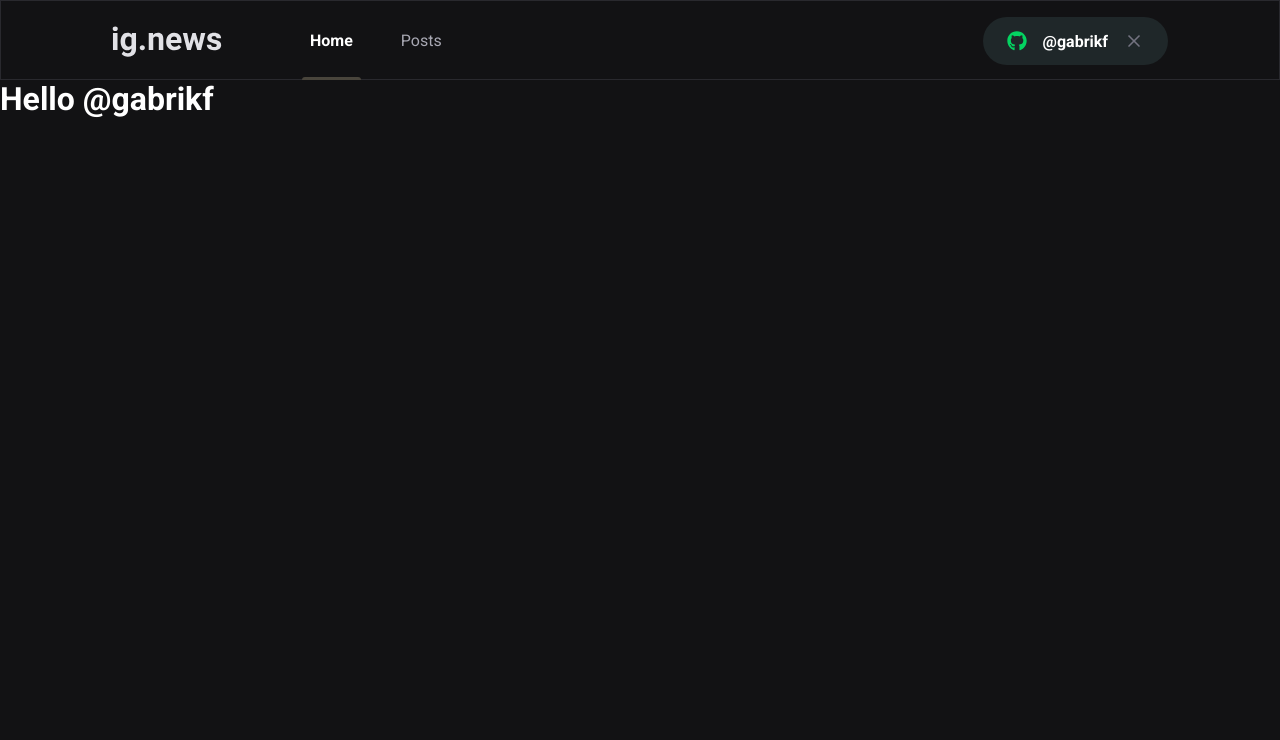
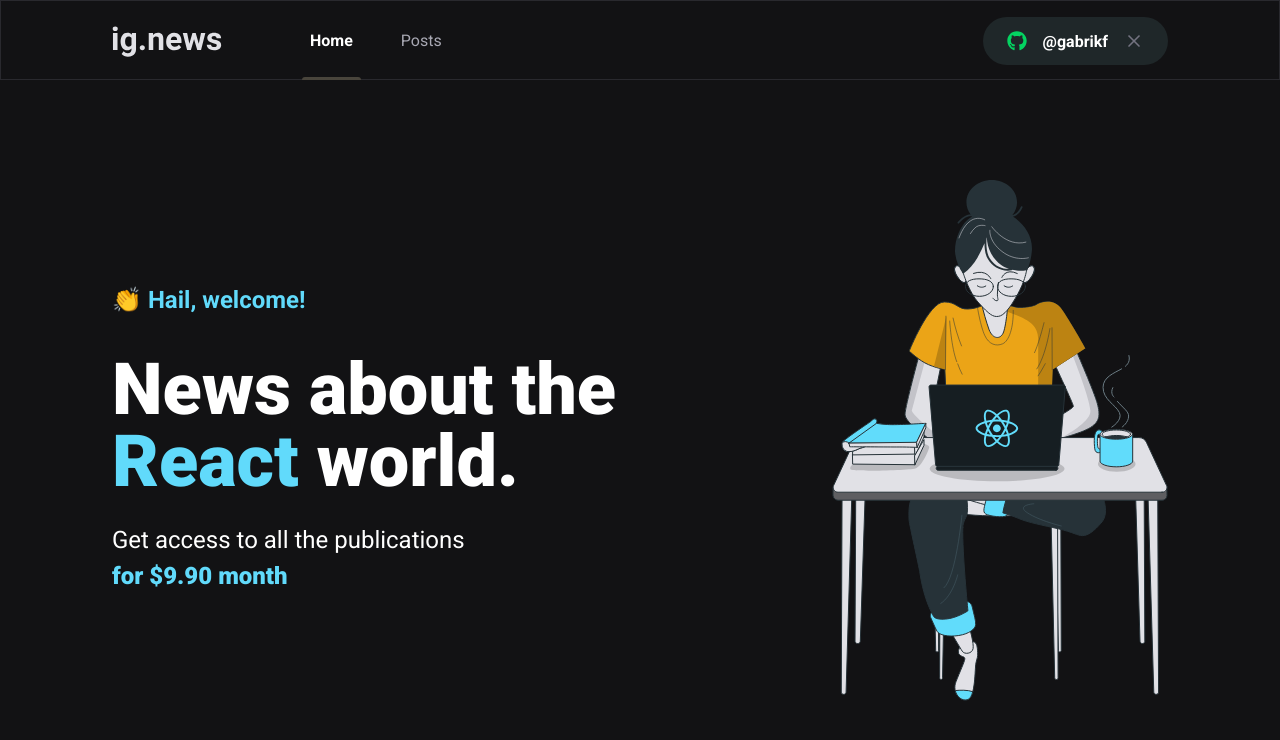
Before and after one commit to gabrikf/react-news, a Next.js app: page / in a window 1280 px wide. Shown: the top 740 px of the page. Built offline with nearby package versions, Linux system fonts and the light colour scheme.

Commit message:
creating home page

```diff
--- /dev/null
+++ b/src/pages/home.module.scss
@@ -0,0 +1,40 @@
+.contentContainer {
+    max-width: 1120px;
+    margin: 0 auto;
+    padding: 0 2rem;
+    height: calc(100vh - 5rem);
+
+    display: flex;
+    align-items: center;
+    justify-content: space-between;
+}
+
+.hero {
+    max-width: 600px;
+    // Esse span no sass que tem o > faz pegar somente o primeiro nivel de filho.
+    >span{
+        font-size: 1.5rem;
+        font-weight: bold;
+    }
+    h1 {
+        font-size: 4.5rem;
+        line-height: 4.5rem;
+        font-weight: 900;
+        margin-top: 2.5rem;
+    }
+
+    span{
+        color: var(--cyan-500)
+    }
+
+    p {
+        font-size: 1.5rem;
+        line-height: 2.25rem;
+        margin-top: 1.5rem;
+
+        span{
+            color: var(--cyan-500);
+            font-weight: 900;
+        }
+    }
+}
--- a/src/pages/index.tsx
+++ b/src/pages/index.tsx
@@ -1,4 +1,5 @@
 import Head from "next/head";
+import styles from './home.module.scss'
 
 export default function Home() {
   return (
@@ -7,9 +8,17 @@
         {" "}
         <title>ig news início </title>
       </Head>
-      <div>
-        <h1>Hello @gabrikf</h1>
-      </div>
+      <main className={styles.contentContainer}>
+        <section className={styles.hero}>
+        <span >👏 Hail, welcome!</span>
+        <h1>News about the <span>React</span> world.</h1>
+        <p>
+          Get access to all the publications<br />
+          <span>for $9.90 month</span>
+        </p>
+        </section>
+        <img src="/images/avatar.svg" alt="Girl Coding" />
+      </main>
     </>
   );
 }
```
